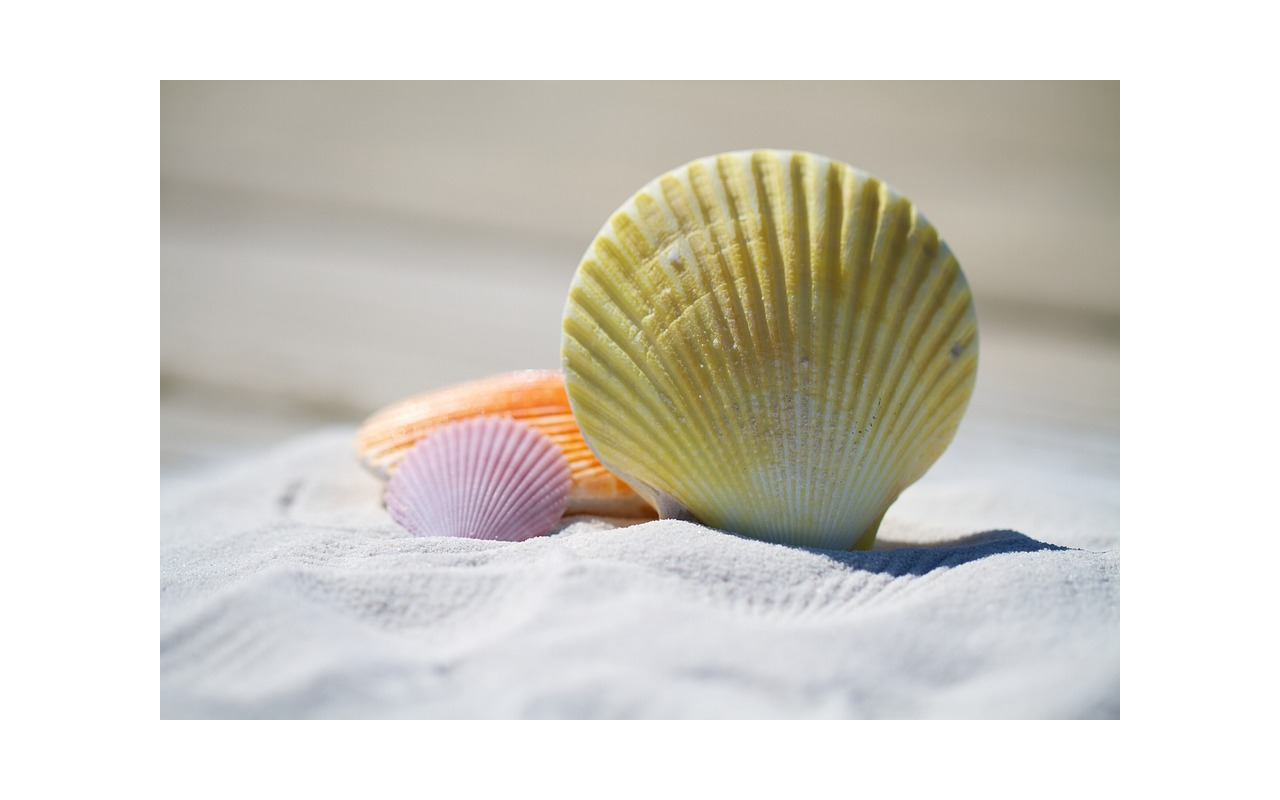
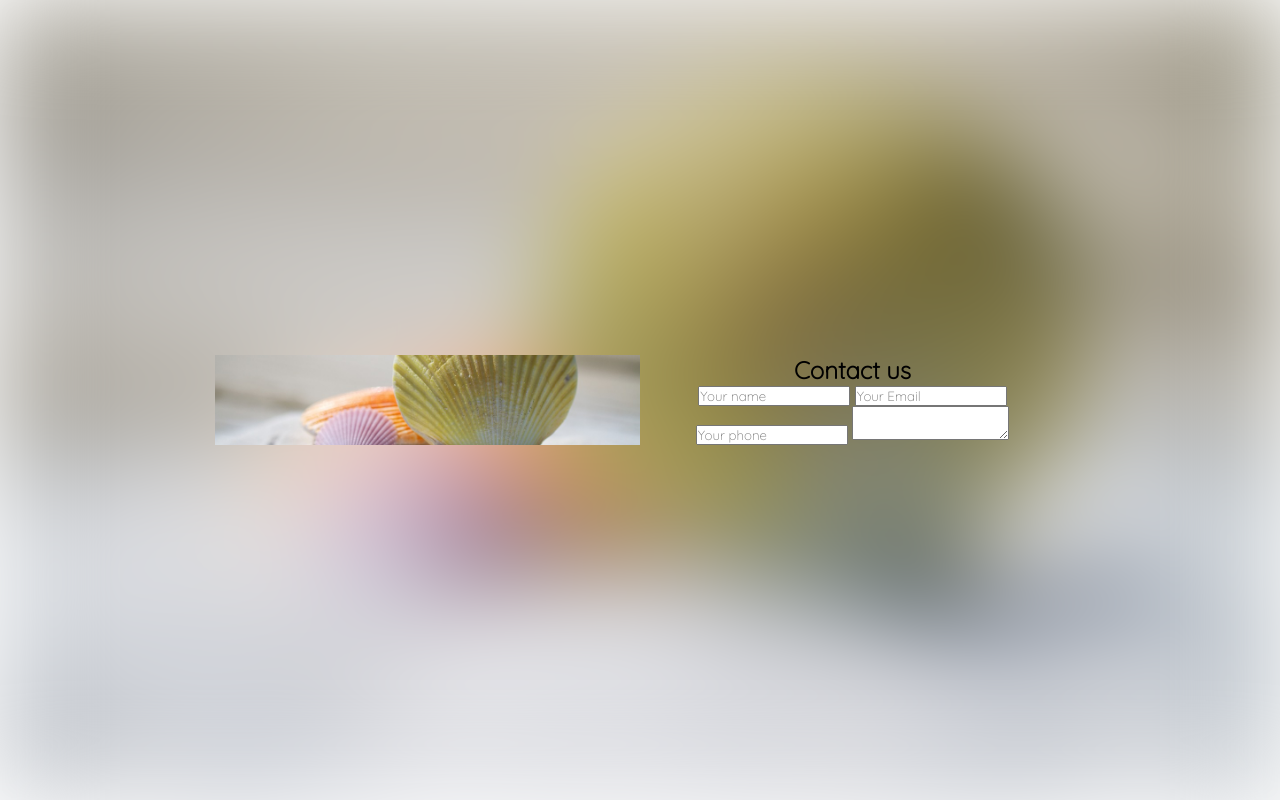
Before and after one commit to Laurenda16/Responsive-Form, a plain HTML site: page index.html in a window 1280 px wide. Drawn offline with Linux system fonts and the light colour scheme.

Commit message:
ajout css

```diff
--- a/index.html
+++ b/index.html
@@ -18,7 +18,7 @@
                 <input type="text" class="field" placeholder="Your name">
                 <input type="text" class="field" placeholder="Your Email">
                 <input type="text" class="field" placeholder="Your phone">
-                <textarea class="field" name="" id="" cols="30" rows="10" placeholder=""></textarea>
+                <textarea class="field"  placeholder=""></textarea>
 
             </div>
 
--- a/style.css
+++ b/style.css
@@ -9,7 +9,7 @@ body
 {
     width: 100%;
     height: 100vh;
-    color: red;
+    color: black;
 }
 .container
 {
@@ -26,9 +26,27 @@ body
 {
     content: '';
     position: absolute;
-    left: 0;
     top: 0;
     width: 100%;
     height: 100%;
     background:url(../Responsive-Form/img/plage.jpg) no-repeat center ;
+    background-size: cover;
+    z-index: -1;
+    filter: blur(50px);
 }
+
+.contact-box
+{
+    max-width: 850px;
+    display: grid;
+    grid-template-columns: repeat(2, 1fr);
+    justify-content: center;
+    align-items: center;
+    text-align: center;
+}
+.left
+{
+    height: 100%;
+    background: url(../Responsive-Form/img/plage.jpg) no-repeat center;
+    background-size: cover;
+}
```
